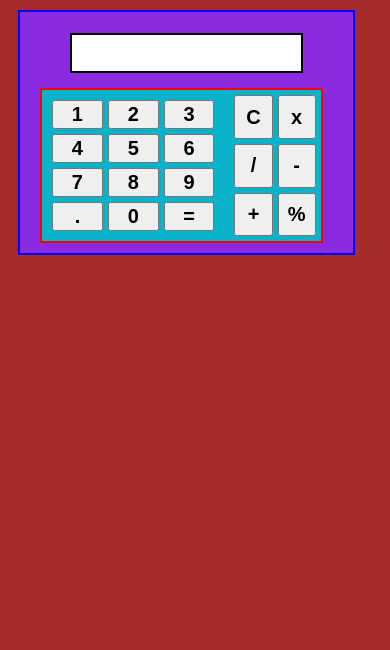
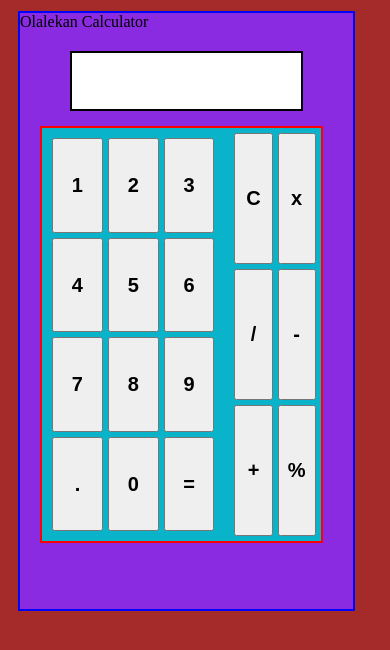
Before and after one commit to lecxis/calculator, a plain HTML site: page index.html in a window 390 px wide. Drawn offline with Linux system fonts and the light colour scheme.

Commit message:
size modified again

```diff
--- a/index.html
+++ b/index.html
@@ -13,17 +13,22 @@ body{
 .frame{
     margin: 10px 10px;
     border: 2px solid Blue;
-    height: 100
-    %;
+    height: 100%;
     width: 70%;
     background: snow;
-    padding-top: 3%;
+    padding-top: 0;
+    margin-top: 3%;
+}
+.title{
+    margin-top: 0;
+    padding-top: 0;
 }
 .frame form{
     margin:10px auto;
     width:70%;
     margin-bottom: 0px;
     padding-bottom: 0;
+    padding-top: 3%;
 }
 .frame form #display{
     width:100%;
@@ -68,9 +73,13 @@ body{
     .frame{
        width: 90%;
        background: blueviolet;
+       height: 600px;
     }
     body{
         background: brown;
+    }
+    .frame form #display{
+        height: 60px;
     }
 }
 </style>
@@ -78,6 +87,9 @@ body{
 </head>
 <body>
     <div class='frame'>
+        <div class="title">
+            Olalekan Calculator
+        </div>
         <form>
             <input type="text" id="display">
         </form>
```
